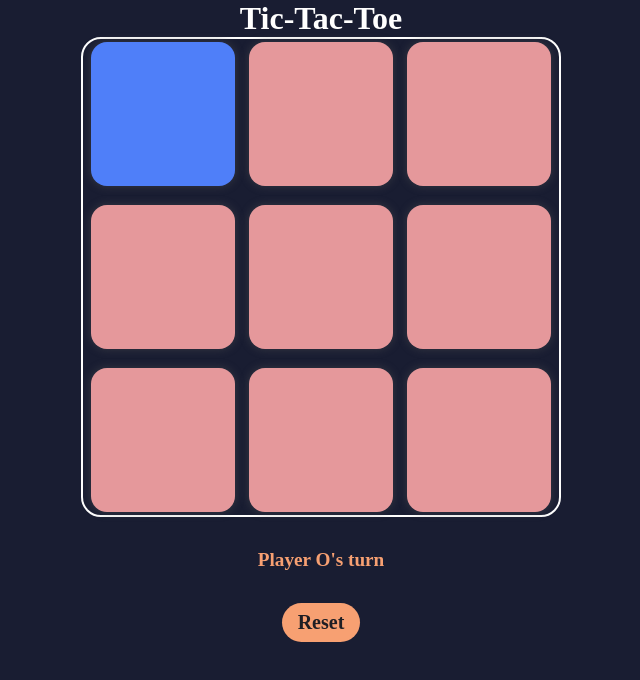
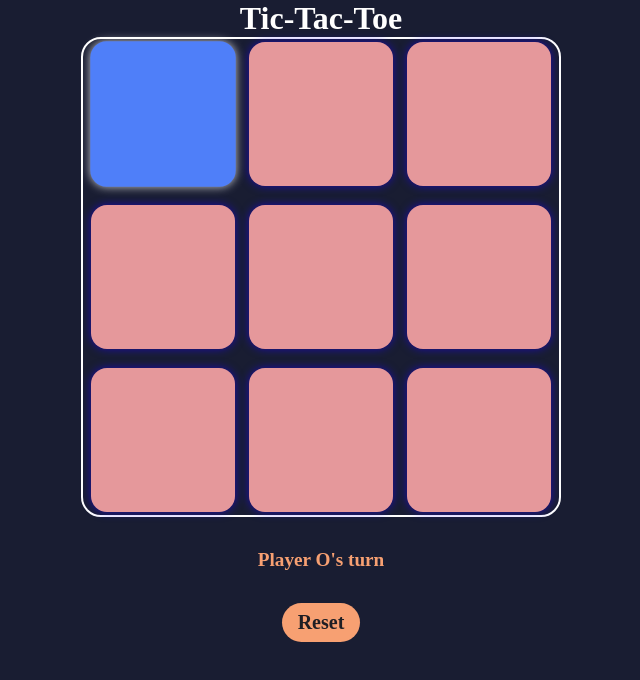
Before and after one commit to uzumaki-shahriar/mini-project-tic-tac-toe, a plain HTML site: page index.html in a window 1280 px wide. In both pictures the pointer is over the button 482 px from the left and 113 px from the top of the page. Shown: the whole page, without its empty margins (319-959 px from the left). Drawn offline with Linux system fonts and the light colour scheme.

Commit message:
added some style

```diff
--- a/tic-tac-toe.css
+++ b/tic-tac-toe.css
@@ -39,7 +39,7 @@ body{
     width: 18vmin;
     border: none;
     border-radius: 1rem;
-    box-shadow: 0 0 10px rgba(87, 87, 87, 0.498);
+    box-shadow: 0 0 10px rgba(30, 0, 255, 0.599);
     font-size: 8vmin;
     font-family: Poppins;
     background: #E5989B;
@@ -50,7 +50,9 @@ body{
 .cell:hover{
     background: #4f7ff9;
     color: #ffffff;
-    box-shadow: 0 0 10px rgba(87, 87, 87, 0.498);
+    box-shadow: 0 0 10px rgba(255, 255, 255, 0.76);
+    transform: scale(1.01);
+    transition: all 0.3s ease-in-out;
 }
 
 #reset-btn{
```
